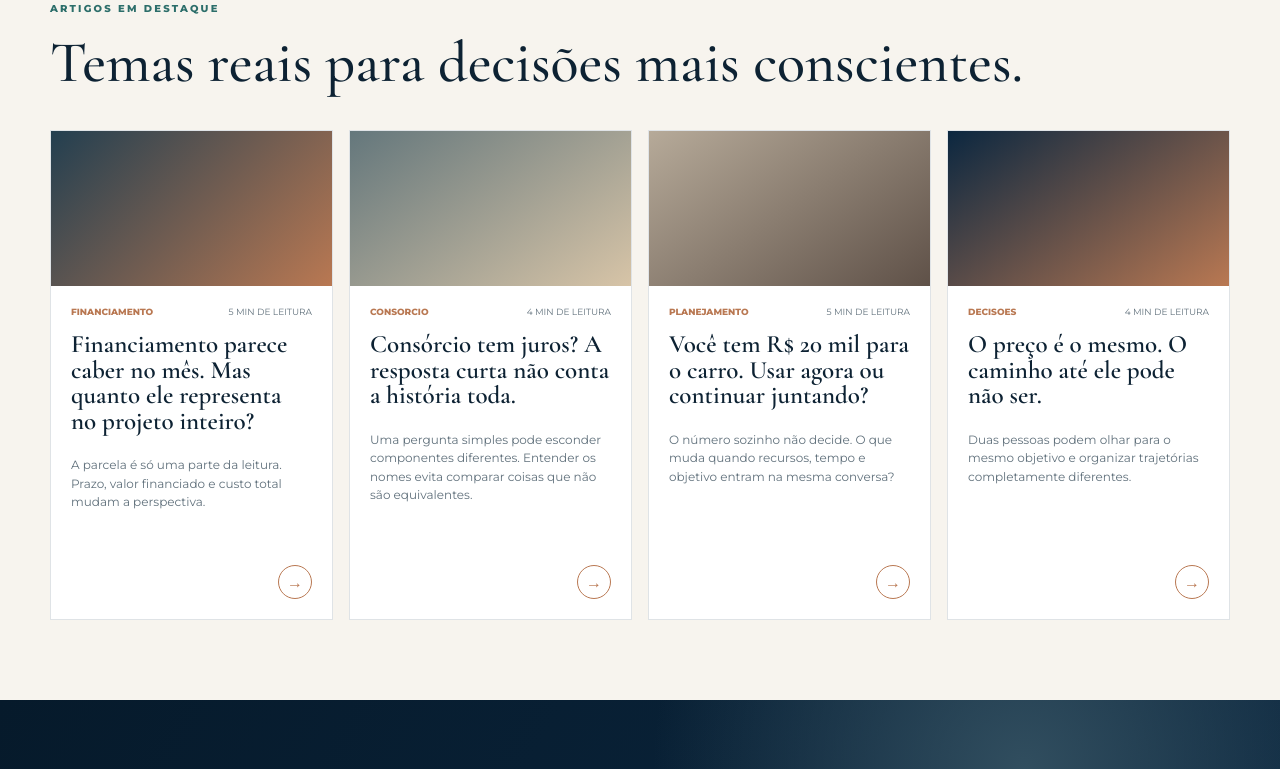
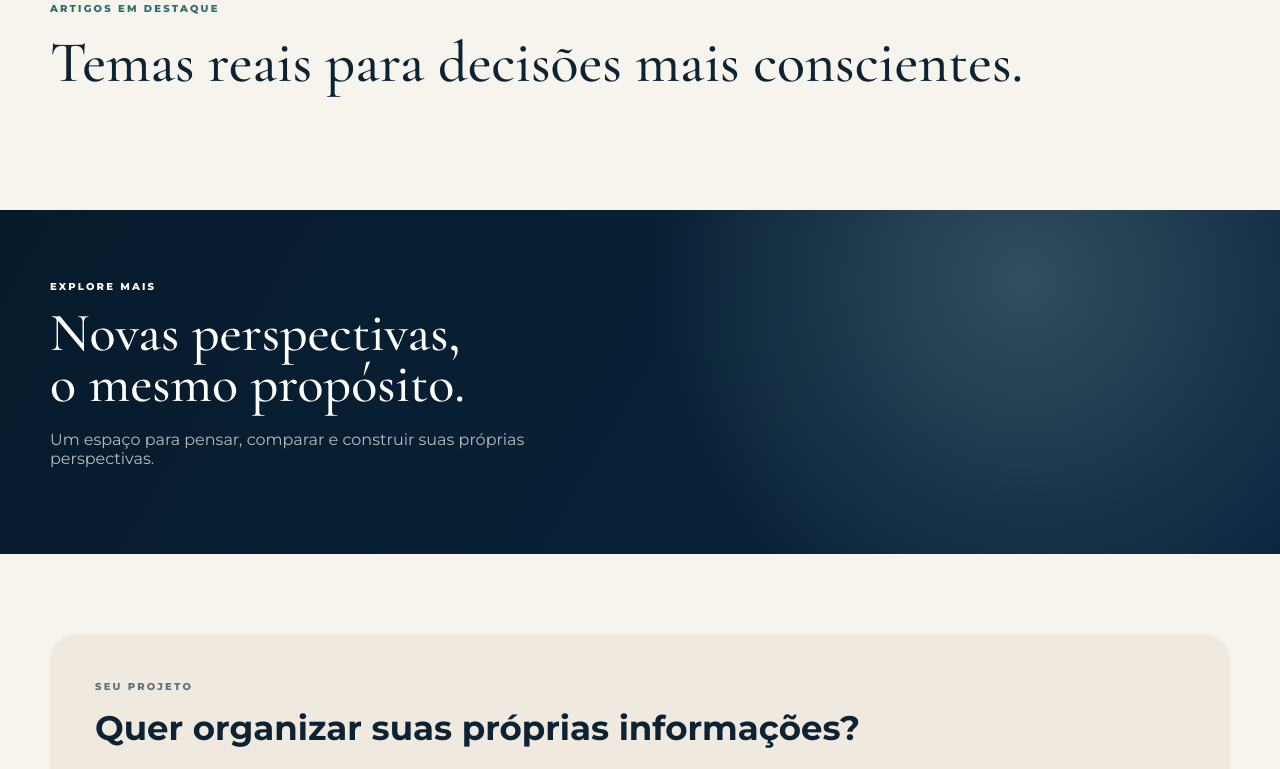
Before and after one commit to mewechoice/mewechoice, a Next.js app: page /descobrir in a window 1280 px wide. Shown: the part 720-1489 px from the top of the page. Built offline with nearby package versions, Linux system fonts and the light colour scheme.

Commit message:
SITE-032: isolate legacy editorial publishability gates (no production release)

```diff
--- a/app/descobrir/page.tsx
+++ b/app/descobrir/page.tsx
@@ -1,5 +1,6 @@
 import Link from "next/link";
 import { EDITORIAL_ARTICLES, EDITORIAL_HYPOTHESES } from "../../lib/editorial/registry";
+import { derivePublishability } from "../../lib/editorial/governance";
 
 export default function DescobrirPage() {
   return (
@@ -31,7 +32,7 @@ export default function DescobrirPage() {
           <div><p className="eyebrow">ARTIGOS EM DESTAQUE</p><h2>Temas reais para decisões mais conscientes.</h2></div>
         </div>
         <div className="editorial-card-grid">
-          {EDITORIAL_ARTICLES.map((a,index)=><Link className={"editorial-story editorial-story--"+(index+1)} href={"/descobrir/"+a.slug} key={a.id}>
+          {EDITORIAL_ARTICLES.filter(a => a.governance.lifecycleStatus === "PUBLISHED" && a.governance.legacyReviewStatus !== "LEGACY_EDITORIAL_REVIEW_REQUIRED" && derivePublishability(a.governance).publishable).map((a,index)=><Link className={"editorial-story editorial-story--"+(index+1)} href={"/descobrir/"+a.slug} key={a.id}>
             <div className="editorial-story-image" aria-hidden="true" />
             <div className="editorial-story-body">
               <div className="editorial-story-meta"><span>{a.topicId.replace("editorial:","")}</span><small>{a.readingTimeEstimate} de leitura</small></div>
```
Also changed, not shown: app/descobrir/[slug]/page.tsx (+2 -1 lines), tests/site032-legacy-gate.cjs (added, +12 -0 lines), 1 other file (tests, documents, lock files or other folders).
